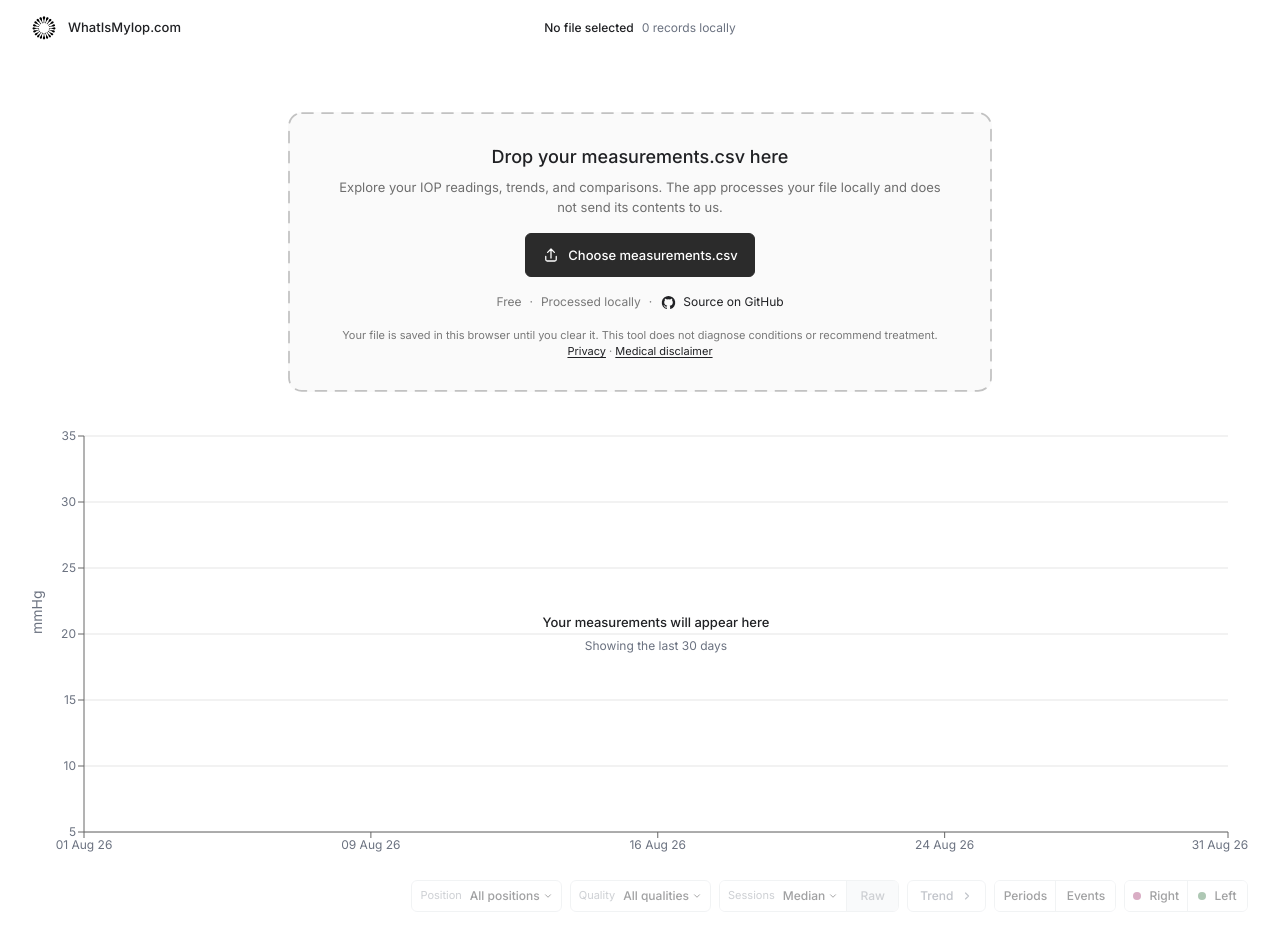
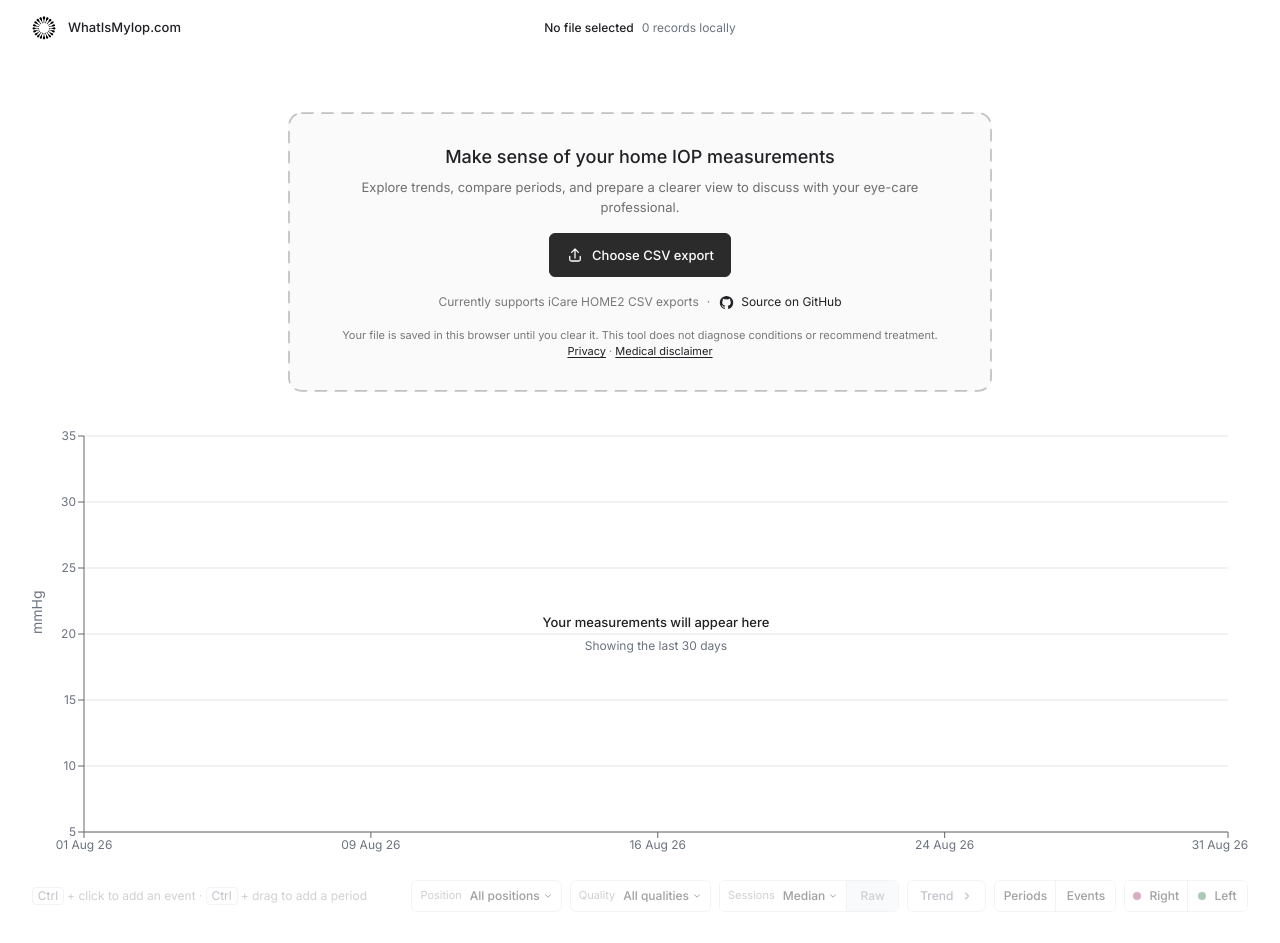
Before and after one commit to jakubg05/whatismyiop, a React (Vite) app in the folder src/client/: page / in a window 1280 px wide. Shown: the top 943 px of the page. Built offline with nearby package versions, Linux system fonts and the light colour scheme.

Commit message:
feat: clarify supported measurement workflow

```diff
--- a/src/client/src/App.tsx
+++ b/src/client/src/App.tsx
@@ -491,20 +491,18 @@ export default function App() {
               />
             </svg>
             <div className="import-dropzone__copy">
-              <h1>Drop your measurements.csv here</h1>
-              <p>Explore your IOP readings, trends, and comparisons. The app processes your file locally and does not send its contents to us.</p>
+              <h1>Make sense of your home IOP measurements</h1>
+              <p>Explore trends, compare periods, and prepare a clearer view to discuss with your eye-care professional.</p>
             </div>
             <Button variant="primary" onClick={(event) => {
               event.stopPropagation();
               fileInput.current?.click();
             }}>
               <svg viewBox="0 0 24 24" aria-hidden="true"><path d="M12 16V4m0 0L7.5 8.5M12 4l4.5 4.5M5 14v4a2 2 0 0 0 2 2h10a2 2 0 0 0 2-2v-4" /></svg>
-              <span>Choose measurements.csv</span>
+              <span>Choose CSV export</span>
             </Button>
             <div className="import-dropzone__facts" aria-label="Import details">
-              <span>Free</span>
-              <span aria-hidden="true">·</span>
-              <span>Processed locally</span>
+              <span>Currently supports iCare HOME2 CSV exports</span>
               <span aria-hidden="true">·</span>
               <a
                 href="https://github.com/jakubg05/whatismyiop"
--- a/src/client/src/SiteFooter.tsx
+++ b/src/client/src/SiteFooter.tsx
@@ -26,7 +26,7 @@ export function SiteFooter({
             <img src="/whatismyiop_mark_black.svg" alt="" />
             <strong>WhatIsMyIop.com</strong>
           </div>
-          {variant === "full" && <p>WhatIsMyIOP.com is a free browser-based tool for importing, organising, and visualising compatible measurement files.</p>}
+          {variant === "full" && <p>WhatIsMyIOP.com helps people using home tonometers organise and visualise their measurements for clearer review and discussion with an eye-care professional.</p>}
           <a className="site-footer__github" href="https://github.com/jakubg05/whatismyiop" target="_blank" rel="noreferrer">
             <svg viewBox="0 0 24 24" aria-hidden="true"><path d="M12 2.75a9.5 9.5 0 0 0-3 18.51c.48.09.65-.2.65-.46v-1.67c-2.67.58-3.23-1.13-3.23-1.13-.44-1.1-1.07-1.4-1.07-1.4-.87-.6.07-.58.07-.58.96.07 1.47.99 1.47.99.86 1.47 2.25 1.05 2.8.8.09-.62.34-1.05.61-1.29-2.13-.24-4.37-1.07-4.37-4.7 0-1.04.37-1.89.99-2.55-.1-.24-.43-1.21.09-2.52 0 0 .8-.26 2.61.97A9.1 9.1 0 0 1 12 7.42a9 9 0 0 1 2.38.32c1.81-1.23 2.61-.97 2.61-.97.52 1.31.19 2.28.09 2.52.62.66.99 1.51.99 2.55 0 3.64-2.24 4.45-4.38 4.69.35.3.65.88.65 1.77v2.5c0 .26.18.56.66.46A9.5 9.5 0 0 0 12 2.75Z" /></svg>
             <span>Source on GitHub</span>
--- a/src/client/src/main-chart/MeasurementsChart.tsx
+++ b/src/client/src/main-chart/MeasurementsChart.tsx
@@ -852,6 +852,7 @@ export const MeasurementsChart = memo(function MeasurementsChart({
         </div>
       </div>
       <div className="chart-toolbar">
+        <p className="chart-interaction-hint"><kbd>Ctrl</kbd> + click to add an event · <kbd>Ctrl</kbd> + drag to add a period</p>
         <div className="chart-filters" role="group" aria-label="Measurement filters">
           <ChartSelect
             className="chart-filter chart-filter--position"
--- a/src/client/src/main-chart/styles.css
+++ b/src/client/src/main-chart/styles.css
@@ -1,6 +1,9 @@
 :root { --chart-height: 28rem; }
 .chart-panel { max-width: 92rem; margin: 0 auto; padding: 0; }
 .chart-toolbar { min-width: 0; min-height: var(--control-sm); margin-top: var(--s2); display: flex; flex-wrap: wrap; justify-content: flex-end; gap: var(--s2); }
+.chart-interaction-hint { min-height: var(--control-sm); margin-right: auto; display: flex; align-items: center; color: var(--subtle); font: var(--small); }
+.chart-interaction-hint kbd { margin: 0 .2rem; padding: .0625rem .3rem; border: 1px solid var(--line); border-radius: .25rem; background: var(--surface); color: var(--muted); font: inherit; line-height: 1.2; }
+.chart-interaction-hint kbd:first-child { margin-left: 0; }
 .chart-filters { display: flex; flex-wrap: wrap; gap: var(--s2); }
 .ui-chart-select { position: relative; min-width: 0; min-height: var(--control-sm); border: 1px solid var(--line); border-radius: var(--radius); display: inline-flex; background: var(--canvas); }
 .ui-chart-select__trigger { width: auto; min-height: calc(var(--control-sm) - 2px); height: 100%; padding: 0 var(--s2); border: 0; border-radius: calc(var(--radius) - 1px); outline: 0; display: flex; align-items: center; justify-content: flex-start; gap: var(--s2); background: transparent; color: var(--ink); font-family: var(--font); cursor: pointer; }
--- a/src/client/src/routes/terms.tsx
+++ b/src/client/src/routes/terms.tsx
@@ -19,6 +19,11 @@ function Terms() {
       <section>
         <h2>What the website does</h2>
         <p>The website organises and visualises measurement records that you provide. It can group nearby readings, calculate summaries, and display observed or time-of-day-adjusted statistical trends. The detailed limitations in the <Link to="/disclaimer">medical disclaimer</Link> form part of these terms.</p>
+      </section>
+
+      <section>
+        <h2>File compatibility</h2>
+        <p>The website currently supports CSV exports from the iCare HOME2 tonometer. Other device models and export formats may differ and may not work. References to iCare HOME2 identify file compatibility only; WhatIsMyIOP.com is independent and is not affiliated with or endorsed by the device manufacturer.</p>
       </section>
 
       <section>
```
